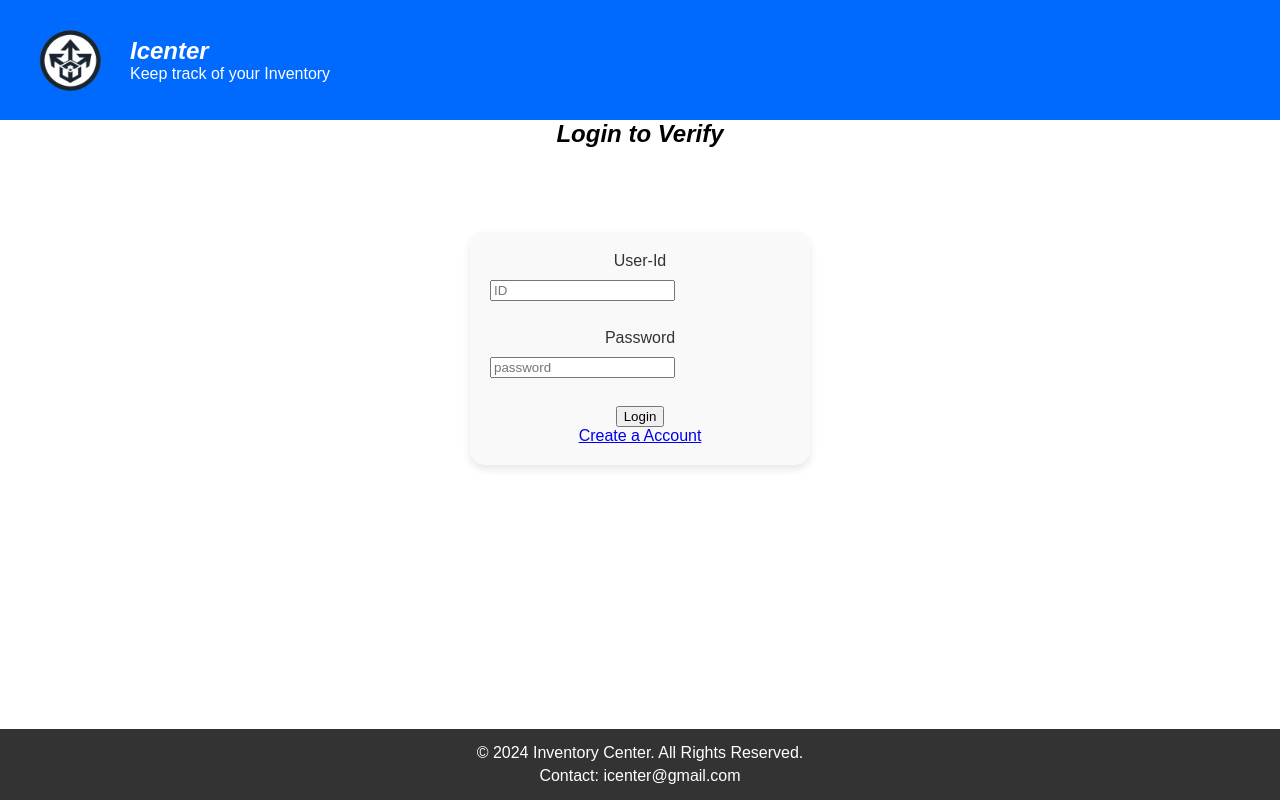
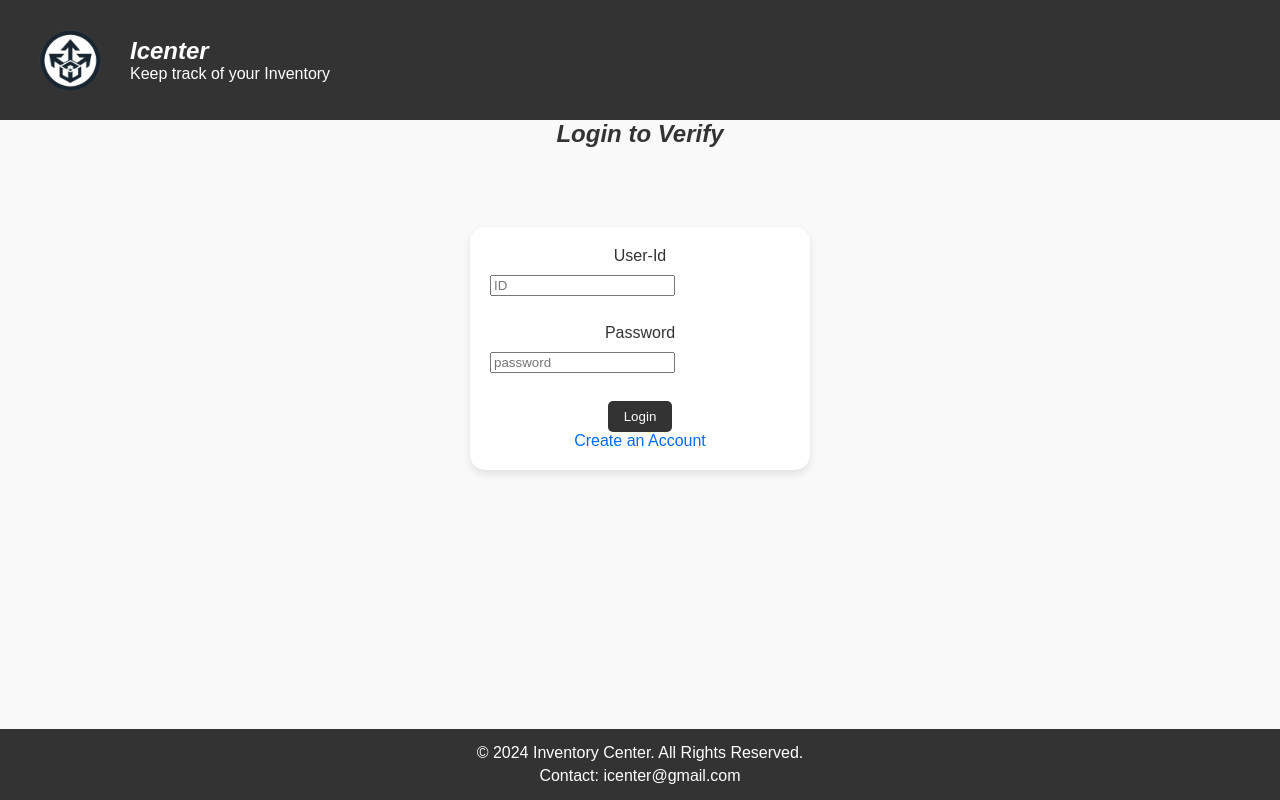
Before and after one commit to PRAMOTH-B/Inventory-Management, a Flask app: page / in a window 1280 px wide. Run offline with Flask 3, Linux system fonts and the light colour scheme; some libraries are stand-ins or nearby versions.

Commit message:
changes in app.py templates/ic.html templates/index.html templates/register.html templates/search.htmlfor creating individual tables for each user to do inventory control iwth accessing the same tables

```diff
--- a/app.py
+++ b/app.py
@@ -10,6 +10,8 @@ app.config['MYSQL_DB'] = 'inventory_db'
 
 mysql = MySQL(app)
 
+user=""
+
 #default landing page
 def default_route():
     return render_template("index.html")
@@ -19,6 +21,7 @@ app.add_url_rule('/', 'default_route', default_route)
 #authenticate the user from the data on database(basic authentication)
 @app.route("/authenticate", methods=['POST'])
 def authenticate():
+    global user
     user = request.form['uid']
     pwd = request.form['pwd']
     cur = mysql.connection.cursor()
@@ -30,29 +33,37 @@ def authenticate():
         return redirect('/index')
     else:
         # User doesn't exist, show error message
-        return render_template('index.html', error=1)
+        return render_template('index.html', error="Wrong Username or Password!!")
 
 @app.route("/register")
 def register():
      return render_template("register.html")
 
+#account creation and also creating table for the particular user's data
 @app.route("/create_account",methods=['POST','GET'])
 def create_account():
      if request.method=="POST":
           name=request.form['uid']
           pwd=request.form['pwd']
           cur = mysql.connection.cursor()
-          cur.execute("INSERT INTO users(name,password)VALUES(%s,%s)",(name,pwd,))
-          mysql.connection.commit()
+          cur.execute("SELECT * FROM users WHERE name=%s", (name,))
+          result = cur.fetchone()
+          if result:
+               return render_template("/register.html",error="User already Exists with same name!")
+          else:
+               cur.execute("INSERT INTO users(name,password)VALUES(%s,%s)",(name,pwd,))
+               cur.execute(f"CREATE TABLE IF NOT EXISTS {name} (name VARCHAR(200), type VARCHAR(200), count INTEGER, cost_per_unit FLOAT, selling_price FLOAT)")
+               mysql.connection.commit()
+               return redirect("/")
           cur.close()
-          return redirect("/")
+
 
 
 #add inventory form and current inventory check
 @app.route("/index",methods=['POST','GET'])
 def index():
         cur=mysql.connection.cursor()
-        cur.execute("SELECT * FROM products")
+        cur.execute(f"SELECT * FROM {user}")
         mysql.connection.commit()
         result=cur.fetchall()
         cur.close()
@@ -70,7 +81,7 @@ def add_product():
         selling_price = request.form['selling_price']
 
         cur = mysql.connection.cursor()
-        cur.execute("INSERT INTO products (name, type, count, cost_per_unit, selling_price) VALUES (%s, %s, %s, %s, %s)", (name, type, count, cost_per_unit, selling_price))
+        cur.execute(f"INSERT INTO {user} (name, type, count, cost_per_unit, selling_price) VALUES (%s, %s, %s, %s, %s)", (name, type, count, cost_per_unit, selling_price))
         mysql.connection.commit()
         cur.close()
 
@@ -86,7 +97,7 @@ def search_product():
      if request.method == 'POST':
           product=request.form['search']
           cur=mysql.connection.cursor()
-          cur.execute("SELECT * FROM PRODUCTS WHERE name=%s",(product,))
+          cur.execute(f"SELECT * FROM {user} WHERE name=%s",(product,))
           mysql.connection.commit()
           result=cur.fetchall()
           cur.close()
--- a/templates/ic.html
+++ b/templates/ic.html
@@ -208,11 +208,11 @@
         <tbody>
           {% for prod in products %}
           <tr>
+            <td>{{prod.0}}</td>
             <td>{{prod.1}}</td>
             <td>{{prod.2}}</td>
             <td>{{prod.3}}</td>
             <td>{{prod.4}}</td>
-            <td>{{prod.5}}</td>
           </tr>
           {% endfor %}
         </tbody>
--- a/templates/index.html
+++ b/templates/index.html
@@ -17,9 +17,11 @@
         display: flex;
         flex-direction: column;
         min-height: 100vh; /* Ensure the body takes at least the full height of the viewport */
+        background-color: #f9f9f9; /* Light gray background */
+        color: #333; /* Dark text color */
       }
       header {
-        background-color: #006aff; /* Medium blue color */
+        background-color: #333; /* Dark gray background */
         color: white;
         padding: 10px 20px;
         text-align: left;
@@ -60,7 +62,7 @@
       .login {
         box-shadow: 0 4px 8px rgba(0, 0, 0, 0.1); /* Add a box shadow */
         border-radius: 15px;
-        background-color: #f9f9f9; /* Light gray background */
+        background-color: #fff; /* White background */
         color: #333;
         padding: 20px 20px;
         text-align: center;
@@ -70,6 +72,30 @@
       .login input {
         display: block;
         margin-bottom: 10px;
+        color: #333; /* Dark text color */
+      }
+      .login button {
+        background-color: #333; /* Dark gray background */
+        color: white;
+        border: none;
+        padding: 8px 16px;
+        border-radius: 5px;
+        cursor: pointer;
+      }
+      .login button:hover {
+        background-color: #555; /* Darker gray on hover */
+      }
+      .login a {
+        color: #006aff; /* Blue link color */
+        text-decoration: none;
+      }
+      .login a:hover {
+        text-decoration: underline;
+      }
+      .error {
+        text-align: center;
+        color: red;
+        padding: auto;
       }
     </style>
   </head>
@@ -93,35 +119,23 @@
           <label for="uid">User-Id</label
           ><input type="text" name="uid" id="uid" placeholder="ID" /><br />
           <label for="pwd">Password</label
-          ><input type="password" name="pwd" id="pwd" placeholder="password" />
-          <br />
+          ><input
+            type="password"
+            name="pwd"
+            id="pwd"
+            placeholder="password"
+          /><br />
           <button type="submit">Login</button>
         </form>
-        <a href="register">Create a Account</a>
+        <a href="register">Create an Account</a>
       </div>
     </div>
+    {% if error: %}
+    <div class="error"><p>{{error}}</p></div>
+    {% endif %} {%endblock%}
     <footer>
       <p>&copy; 2024 Inventory Center. All Rights Reserved.</p>
       <p>Contact: icenter@gmail.com</p>
     </footer>
-    {% if error==1 %}
-    <div><p>Invalid User_Name Password</p></div>
-    {% endif %} {%endblock%}
-
-    <!--<script>
-      function authenticate() {
-        var userId = document.getElementById("uid").value;
-        var password = document.getElementById("pwd").value;
-
-        // Perform authentication logic here
-        if (userId === "admin" && password === "password") {
-          alert("Authentication successful!");
-          // Redirect to the inventory management page
-          window.location.href = "inventory.html";
-        } else {
-          alert("Authentication failed. Please try again.");
-        }
-      }
-    </script>-->
   </body>
 </html>
--- a/templates/register.html
+++ b/templates/register.html
@@ -20,6 +20,9 @@
           <button type="submit">Create</button>
         </form>
         <a href="/">Already have an Account?</a>
+        <div>
+          <p>{{error}}</p>
+        </div>
         {%endblock%}
       </div>
     </div>
```
Also changed, not shown: templates/search.html (+5 -5 lines).
